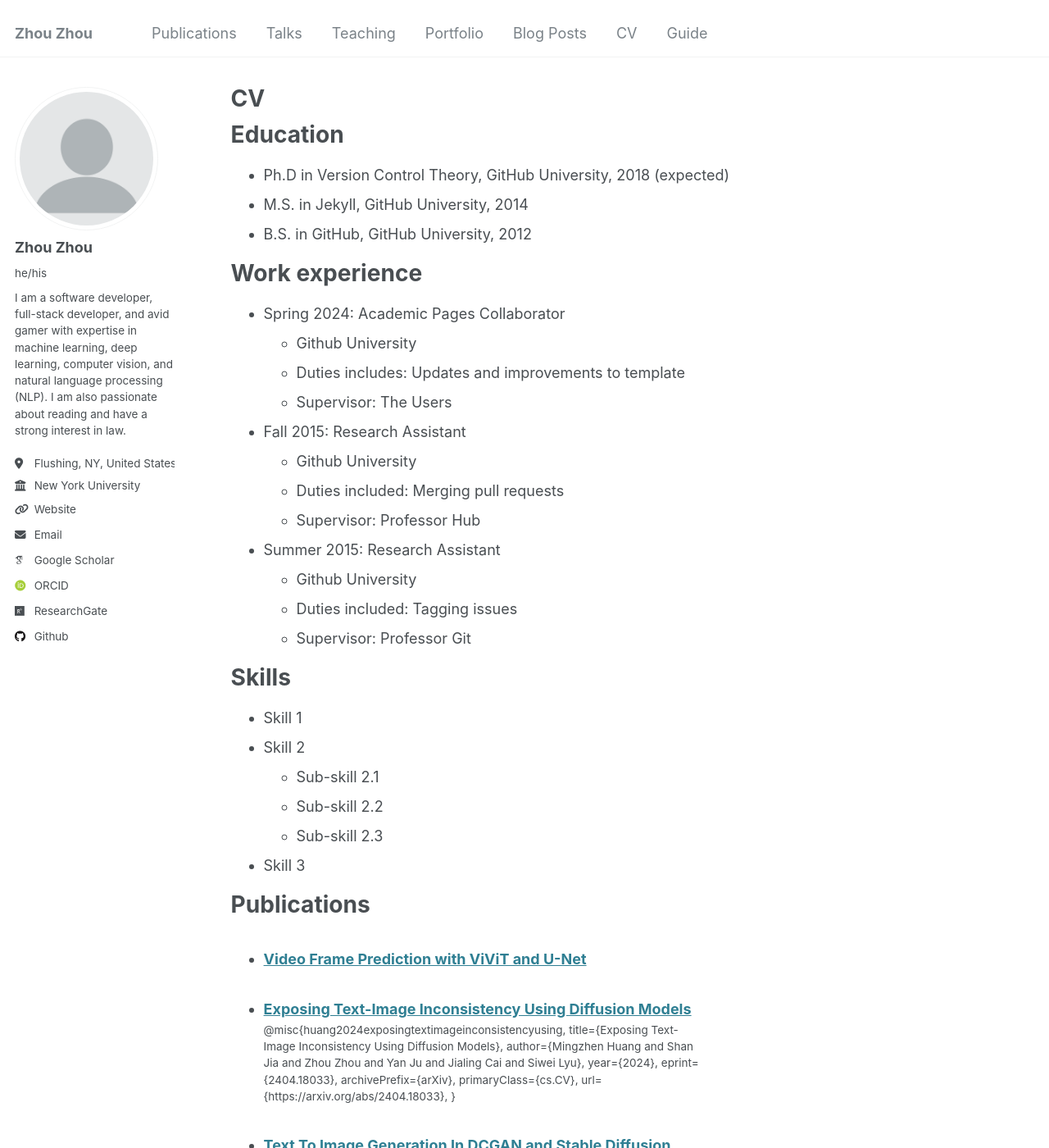
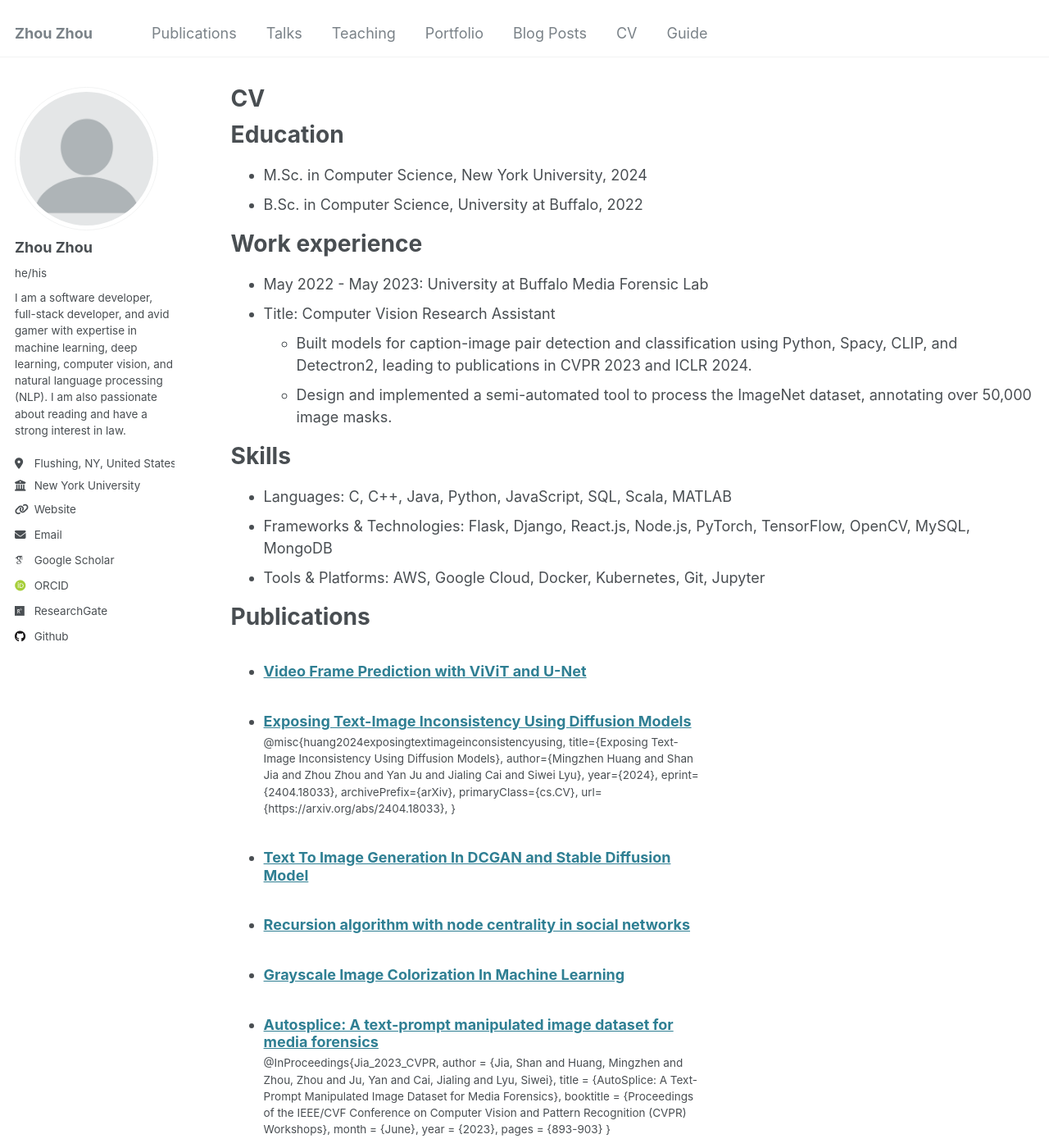
Before and after one commit to zhouzhou38/zhouzhou38.github.io, a Jekyll site: the page built from _pages/cv.md, in a window 1280 px wide and 1400 px high. Shown: the whole window at 82% size. Built offline with Jekyll 4.4.1, drawn with Linux system fonts in a browser that asks for light colours; some web fonts are replaced; some of the changed text lies outside the part shown.

Commit message:
Update cv.md

```diff
--- a/_pages/cv.md
+++ b/_pages/cv.md
@@ -11,35 +11,21 @@ redirect_from:
 
 Education
 ======
-* Ph.D in Version Control Theory, GitHub University, 2018 (expected)
-* M.S. in Jekyll, GitHub University, 2014
-* B.S. in GitHub, GitHub University, 2012
+* M.Sc. in Computer Science, New York University, 2024
+* B.Sc. in Computer Science, University at Buffalo, 2022
 
 Work experience
 ======
-* Spring 2024: Academic Pages Collaborator
-  * Github University
-  * Duties includes: Updates and improvements to template
-  * Supervisor: The Users
-
-* Fall 2015: Research Assistant
-  * Github University
-  * Duties included: Merging pull requests
-  * Supervisor: Professor Hub
-
-* Summer 2015: Research Assistant
-  * Github University
-  * Duties included: Tagging issues
-  * Supervisor: Professor Git
+* May 2022 - May 2023: University at Buffalo Media Forensic Lab
+* Title: Computer Vision Research Assistant
+  * Built models for caption-image pair detection and classification using Python, Spacy, CLIP, and Detectron2, leading to publications in CVPR 2023 and ICLR 2024.
+  * Design and implemented a semi-automated tool to process the ImageNet dataset, annotating over 50,000 image masks.
 
 Skills
 ======
-* Skill 1
-* Skill 2
-  * Sub-skill 2.1
-  * Sub-skill 2.2
-  * Sub-skill 2.3
-* Skill 3
+* Languages: C, C++, Java, Python, JavaScript, SQL, Scala, MATLAB
+* Frameworks & Technologies: Flask, Django, React.js, Node.js, PyTorch, TensorFlow, OpenCV, MySQL, MongoDB
+* Tools & Platforms: AWS, Google Cloud, Docker, Kubernetes, Git, Jupyter
 
 Publications
 ======
@@ -47,18 +33,9 @@ Publications
     {% include archive-single-cv.html %}
   {% endfor %}</ul>
 
-Talks
+AWARDS & ACHIEVEMENTS
 ======
-  <ul>{% for post in site.talks reversed %}
-    {% include archive-single-talk-cv.html  %}
-  {% endfor %}</ul>
-
-Teaching
-======
-  <ul>{% for post in site.teaching reversed %}
-    {% include archive-single-cv.html %}
-  {% endfor %}</ul>
-
-Service and leadership
-======
-* Currently signed in to 43 different slack teams
+* Cum Laude in the University at Buffalo: Awarded to students who graduate with a GPA of 3.50 or higher.
+* International Scholarship: University at Buffalo Received for maintaining an overall GPA of 3.0 or higher.
+* Dean’s Honor List: Santa Monica College Recognized for achieving a GPA of 3.5 or higher each academic year.
+* Machine Learning Certificate: Machine Learning by Stanford University and DeepLearning.AI on Coursera.
```
